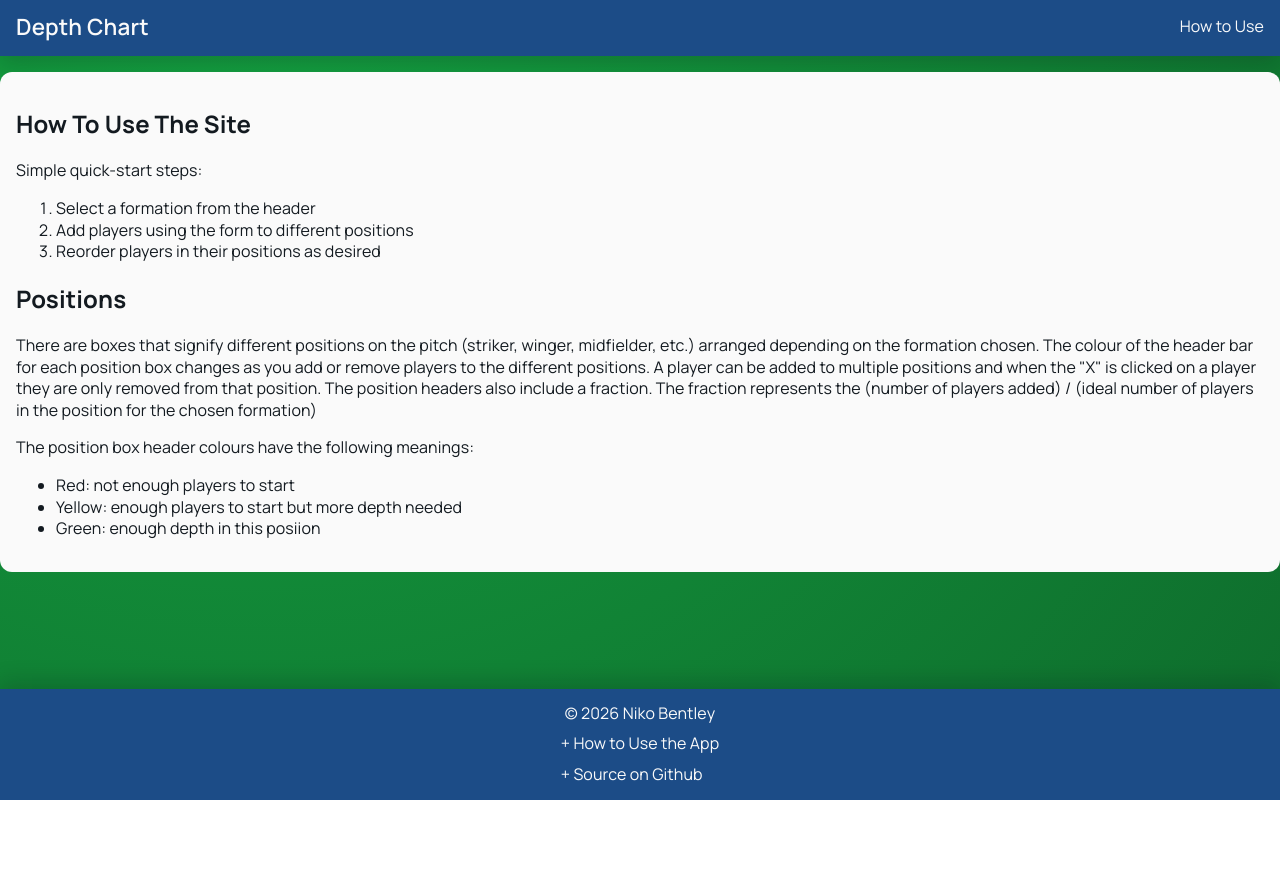
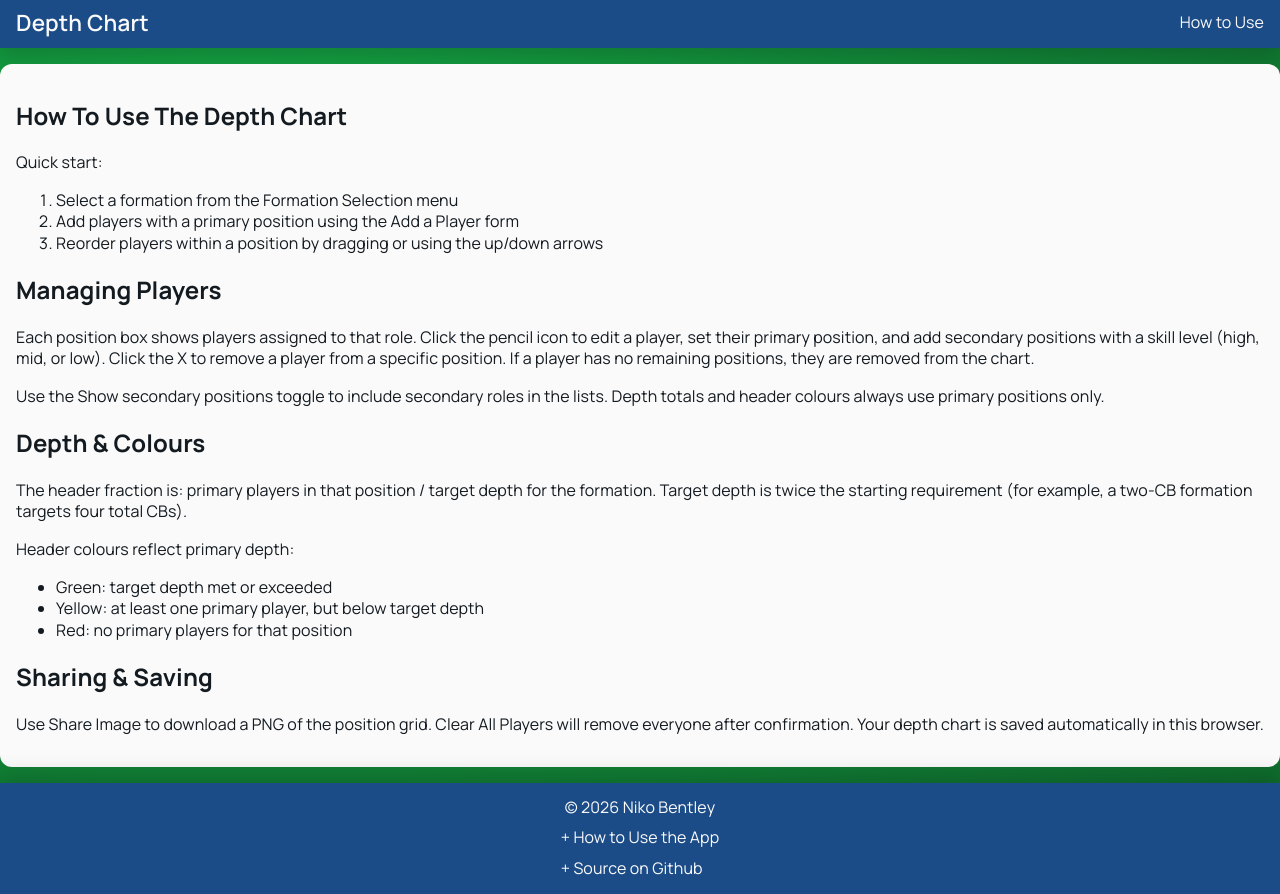
Before and after one commit to MapleThunder/depth-chart-sv, a SvelteKit app: page /how-to-use in a window 1280 px wide. Before the commit the page ends 800 px from the top, so only its background shows below. Built offline with nearby package versions, Linux system fonts and the light colour scheme.

Commit message:
Update how-to-use guidance

```diff
--- a/src/routes/how-to-use/+page.svelte
+++ b/src/routes/how-to-use/+page.svelte
@@ -3,34 +3,52 @@
 
 <div id="content">
 	<section>
-		<h1>How To Use The Site</h1>
+		<h1>How To Use The Depth Chart</h1>
 
-		<p>Simple quick-start steps:</p>
+		<p>Quick start:</p>
 
 		<ol>
-			<li>Select a formation from the header</li>
-			<li>Add players using the form to different positions</li>
-			<li>Reorder players in their positions as desired</li>
+			<li>Select a formation from the Formation Selection menu</li>
+			<li>Add players with a primary position using the Add a Player form</li>
+			<li>Reorder players within a position by dragging or using the up/down arrows</li>
 		</ol>
 
-		<h2>Positions</h2>
+		<h2>Managing Players</h2>
 
 		<p>
-			There are boxes that signify different positions on the pitch (striker, winger, midfielder,
-			etc.) arranged depending on the formation chosen. The colour of the header bar for each
-			position box changes as you add or remove players to the different positions. A player can be
-			added to multiple positions and when the "X" is clicked on a player they are only removed from
-			that position. The position headers also include a fraction. The fraction represents the
-			(number of players added) / (ideal number of players in the position for the chosen formation)
+			Each position box shows players assigned to that role. Click the pencil icon to edit a player,
+			set their primary position, and add secondary positions with a skill level (high, mid, or low).
+			Click the X to remove a player from a specific position. If a player has no remaining positions,
+			they are removed from the chart.
 		</p>
 
-		<p>The position box header colours have the following meanings:</p>
+		<p>
+			Use the Show secondary positions toggle to include secondary roles in the lists. Depth totals
+			and header colours always use primary positions only.
+		</p>
+
+		<h2>Depth & Colours</h2>
+
+		<p>
+			The header fraction is:
+			primary players in that position / target depth for the formation. Target depth is twice the
+			starting requirement (for example, a two-CB formation targets four total CBs).
+		</p>
+
+		<p>Header colours reflect primary depth:</p>
 
 		<ul>
-			<li>Red: not enough players to start</li>
-			<li>Yellow: enough players to start but more depth needed</li>
-			<li>Green: enough depth in this posiion</li>
+			<li>Green: target depth met or exceeded</li>
+			<li>Yellow: at least one primary player, but below target depth</li>
+			<li>Red: no primary players for that position</li>
 		</ul>
+
+		<h2>Sharing & Saving</h2>
+
+		<p>
+			Use Share Image to download a PNG of the position grid. Clear All Players will remove everyone
+			after confirmation. Your depth chart is saved automatically in this browser.
+		</p>
 	</section>
 </div>
 
```
